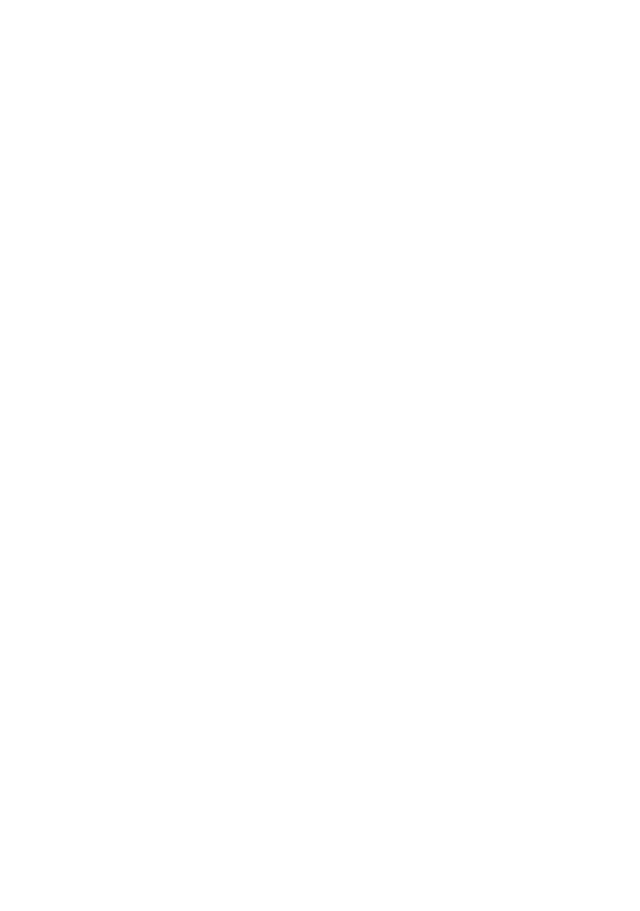
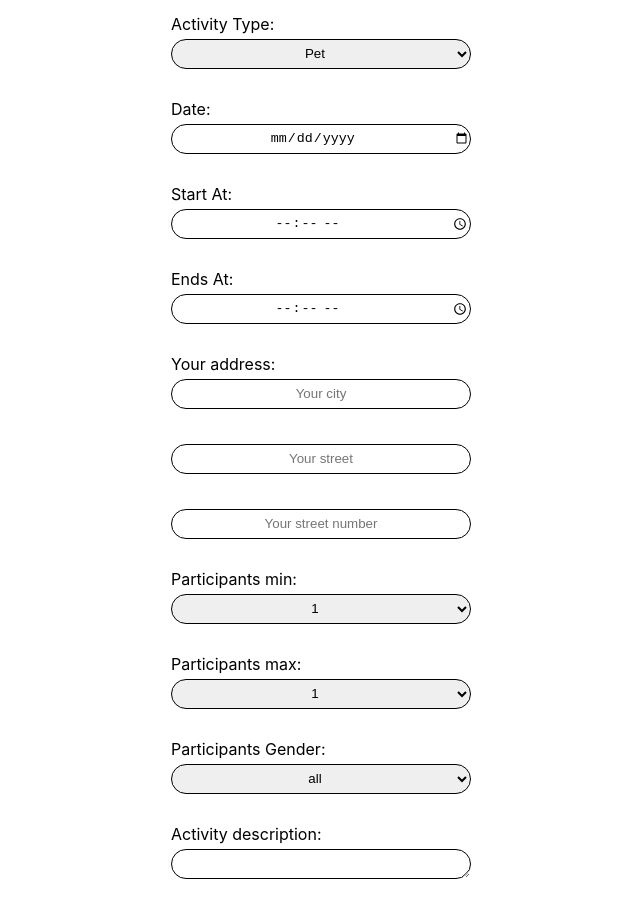
Before and after one commit to Omerl98/milab-app, a React (Create React App) app: page /newActivity in a window 1280 px wide. Before the commit this address had no page. Shown: the part 140-1051 px from the top of the page, without its empty margins (319-959 px from the left). Before the commit the page ends 800 px from the top, so only its background shows below. Built offline with nearby package versions, Linux system fonts and the light colour scheme.

Commit message:
fix some pages and CSS

```diff
--- a/src/App.js
+++ b/src/App.js
@@ -1,16 +1,14 @@
-import logo from './logo.svg';
-import './App.css';
+import logo from "./logo.svg";
+import "./App.css";
 import { Routes, Route, Link } from "react-router-dom";
-import { useState } from 'react';
+import { useState } from "react";
 import SignUp from "./signup.js";
 import SignUpSecond from "./SignUpSecond.js";
 import SignUpThird from "./SignUpThird.js";
 import SignUpFourth from "./SignUpFourth.js";
-
-
+import NewActivity from "./newActivity.js";
 
 function App() {
-
   // const [token, setToken] = useState();
 
   // if(!token) {
@@ -19,11 +17,17 @@ function App() {
 
   return (
     <Routes>
-        <Route path="/" element={<SignUp />} />
-        <Route path="/SignUpSecond" element={<SignUpSecond />}/>
-        <Route path="/SignUpThird" element={<SignUpThird />}/>
-        <Route path="/SignUpFourth" element={<SignUpFourth />}/>
-        <Route path='/home' render={() => {return <div> HERE </div>}}  />
+      <Route path="/" element={<SignUp />} />
+      <Route path="/SignUpSecond" element={<SignUpSecond />} />
+      <Route path="/SignUpThird" element={<SignUpThird />} />
+      <Route path="/SignUpFourth" element={<SignUpFourth />} />
+      <Route path="/newActivity" element={<NewActivity />} />
+      <Route
+        path="/home"
+        render={() => {
+          return <div> HERE </div>;
+        }}
+      />
     </Routes>
   );
 }
--- a/src/SignUpFourth.js
+++ b/src/SignUpFourth.js
@@ -2,9 +2,7 @@ import "./signup.css";
 import mainLogo from "./assets/mainLogo.png";
 import { useEffect, useState } from "react";
 import axios from "axios";
-import blueMan from "./assets/blueMan.png";
-import blueManFinishSign from "./assets/blueManFinishSign.png";
-
+import raiseHand from "./assets/raiseHand.png";
 
 function SignUpFourth() {
   const postReq = async () => {
@@ -22,20 +20,21 @@ function SignUpFourth() {
       });
   };
 
+  let styleButton = {
+    margin: "0px auto",
+    display: "block",
+  };
 
   return (
     <div className="container" id="SignUpFourth">
-      <div className="logo-wrapper">
-        <img src={blueManFinishSign} className="blueManFinishSign" />
-        <img src={blueMan} className="blueMan" />
+      <div className="">
+        <img src={raiseHand} className="raiseHand" alt="raiseHand" />
       </div>
-      <h2 id="Wonderful">Wonderful!</h2>
+      <h2>All Done!</h2>
 
-      <form className="hobbies-form" onSubmit="event.preventDefault();">
-        <button className="submit-button" type="button" onClick={postReq}>
+      <button style={styleButton} className="submit-button" type="button" onClick={postReq}>
         Start exploring
-        </button>
-      </form>
+      </button>
     </div>
   );
 }
--- a/src/SignUpThird.js
+++ b/src/SignUpThird.js
@@ -2,6 +2,8 @@ import "./signup.css";
 import mainLogo from "./assets/mainLogo.png";
 import { useEffect, useState } from "react";
 import axios from "axios";
+import { Link } from "react-router-dom";
+
 
 function SignUpThird() {
   let hobbies = [];
@@ -73,9 +75,11 @@ function SignUpThird() {
             value={hobby}
           />
         ))}
-        <button className="submit-button" type="button" onClick={postReq}>
-          Done
-        </button>
+        <Link className="submit-button" to={{ pathname: "/signupfourth" }}>
+          <button className="submit-button" type="button" onClick={postReq}>
+            Done
+          </button>
+        </Link>
       </form>
     </div>
   );
--- /dev/null
+++ b/src/newActivity.css
@@ -0,0 +1,54 @@
+* {
+  box-sizing: border-box;
+}
+
+.container {
+  margin: auto;
+  max-width: 400px;
+}
+
+.login-form {
+  display: flex;
+  flex-direction: column;
+  margin-top: 30px;
+}
+
+.new_Activity_form > input {
+  border-radius: 20px;
+  border: 1px solid black;
+  width: 300px;
+  margin: 5px 0px 30px 50px;
+  height: 30px;
+  text-align: center;
+}
+.new_Activity_form > select {
+  border-radius: 20px;
+  border: 1px solid black;
+  width: 300px;
+  margin: 5px 0px 30px 50px;
+  height: 30px;
+  text-align: center;
+}
+.new_Activity_form > textarea {
+  border-radius: 20px;
+  border: 1px solid black;
+  width: 300px;
+  margin: 5px 0px 30px 50px;
+  height: 30px;
+  text-align: center;
+}
+
+.new_Activity_form > label {
+  margin-left: 50px;
+}
+
+.submit_button {
+  border-radius: 25px;
+  border: 0px solid black;
+  width: 300px;
+  height: 40px;
+  margin: 5px 0px 30px 50px;
+  background-color: dodgerblue;
+  color: white;
+  cursor: pointer;
+}
--- /dev/null
+++ b/src/newActivity.js
@@ -0,0 +1,180 @@
+import "./newActivity.css";
+import { useEffect, useState } from "react";
+import { Link } from "react-router-dom";
+import axios from "axios";
+
+
+function NewActivity() {
+  const [title, setTitle] = useState("");
+  const [type, setType] = useState("all");
+  const [date, setDate] = useState("");
+  const [startAt, setStartAt] = useState("");
+  const [endsAt, setEndsAt] = useState("");
+  const [city, setCity] = useState("");
+  const [street, setStreet] = useState("");
+  const [streetNum, setStreetNum] = useState("");
+  const [participantsMin, setParticipantsMin] = useState("0");
+  const [participantsMax, setParticipantsMax] = useState("10");
+  const [participantsGender, setParticipantsGender] = useState("all");
+  const [activityDesc, setAtivityDesc] = useState("");
+
+  let activityType = [
+    "Pet",
+    "Sport",
+    "Yoga",
+    "Play date",
+    "fostering",
+    "Baking",
+    "Family",
+    "Walk",
+    "Cosmetic",
+    "Trip",
+    "Art",
+    "Dance",
+    "Fashion",
+    "Pilates",
+    "Cooking",
+    "Swim",
+    "Movies",
+    "Writing",
+  ];
+
+  const postReq = async () => {
+    await axios
+      .get("http://localhost:8080/createactivity", {
+        params: {
+          title: title,
+          type: type,
+          date: date,
+          startAt: startAt,
+          endsAt: endsAt,
+          city: city,
+          street: street,
+          street_num: streetNum,
+          participantsMin: participantsMin,
+          participantsMax: participantsMax,
+          participantsGender: participantsGender,
+          activityDesc: activityDesc,
+        },
+      })
+      .then(function (response) {
+        console.log(response);
+        console.log("created activity");
+      })
+      .catch(function (error) {
+        console.log(error);
+        console.log("ERROR with creating activity");
+      });
+  };
+  return (
+    <div className="container">
+      <h2>Create An activity</h2>
+
+      <form className="new_Activity_form" onsubmit="event.preventDefault();">
+        <label>Title:</label>
+        <input
+          type="text"
+          onChange={(event) => setTitle(event.target.value)}
+          name="title"
+        />
+
+        <label>Activity Type:</label>
+        <select onChange={(event) => setType(event.target.value)}>
+          {activityType.map((type) => {
+            return (
+              <option key={type} value={type}>
+                {type}
+              </option>
+            );
+          })}
+        </select>
+
+        <label>Date:</label>
+        <input
+          type="date"
+          onChange={(event) => setDate(event.target.value)}
+          name="date"
+        />
+
+        <label>Start At:</label>
+        <input
+          type="time"
+          onChange={(event) => setStartAt(event.target.value)}
+          name="startAt"
+        />
+
+        <label>Ends At:</label>
+        <input
+          type="time"
+          onChange={(event) => setEndsAt(event.target.value)}
+          name="endsAt"
+        />
+
+        <label>Your address:</label>
+        <input
+          type="text"
+          onChange={(event) => setCity(event.target.value)}
+          name="city"
+          placeholder="Your city"
+        />
+        <input
+          type="text"
+          onChange={(event) => setStreet(event.target.value)}
+          name="street"
+          placeholder="Your street"
+        />
+        <input
+          type="text"
+          onChange={(event) => setStreetNum(event.target.value)}
+          name="street_num"
+          placeholder="Your street number"
+        />
+
+        <label>Participants min:</label>
+        <select onChange={(event) => setParticipantsMin(event.target.value)}>
+          {[1, 2, 3, 4, 5, 6, 7, 8, 9, 10].map((num) => {
+            return (
+              <option key={num * 10} value={num}>
+                {num}
+                {num === 10 ? "+" : ""}
+              </option>
+            );
+          })}
+        </select>
+        <label>Participants max:</label>
+        <select onChange={(event) => setParticipantsMax(event.target.value)}>
+          {[1, 2, 3, 4, 5, 6, 7, 8, 9, 10].map((num) => {
+            return (
+              <option key={num - 10} value={num}>
+                {num}
+                {num === 10 ? "+" : ""}
+              </option>
+            );
+          })}
+        </select>
+        <label>Participants Gender:</label>
+        <select onChange={(event) => setParticipantsGender(event.target.value)}>
+          <option value={"all"}>all</option>
+          <option value={"men"}>Men</option>
+          <option value={"women"}>Women</option>
+        </select>
+
+        <label>Activity description:</label>
+        <textarea
+          name="activityDesc"
+          rows="4"
+          cols="50"
+          onChange={(event) => setAtivityDesc(event.target.value)}
+        ></textarea>
+
+        <Link className="submit_button" to={{ pathname: "/" }}>
+          <button className="submit-button" type="button" onClick={postReq}>
+            Create Activity
+          </button>
+        </Link>
+      </form>
+    </div>
+  );
+}
+
+export default NewActivity;
--- a/src/signup.css
+++ b/src/signup.css
@@ -92,9 +92,13 @@
     margin: auto;
 }
 
-#Wonderful{
-    margin-top: 100px;
+.raiseHand{
+    width: 200px;
+    display: block;
+    margin: auto;
 }
+
+
 
 .social-nav {
     margin-top: 30px;
--- a/src/signup.js
+++ b/src/signup.js
@@ -5,24 +5,22 @@ import fbIcon from "./assets/facebook.svg";
 import mainLogo from "./assets/mainLogo.png";
 import { Routes, Route, Link } from "react-router-dom";
 
-import {useEffect, useState} from "react";
+import { useEffect, useState } from "react";
 import axios from "axios";
 
-
-
 function SignUp() {
-
-    const [email,setEmail] = useState('');
-    const [password,setPassword] = useState('');
+  const [email, setEmail] = useState("");
+  const [password, setPassword] = useState("");
 
   const postReq = async () => {
-        console.log(password)
-        console.log(email)
-        await axios.get('http://localhost:8080/userSignUp', {
+    console.log(password);
+    console.log(email);
+    await axios
+      .get("http://localhost:8080/userSignUp", {
         params: {
           email: email,
-                password: password
-              }
+          password: password,
+        },
       })
       .then(function (response) {
         console.log(response);
@@ -34,27 +32,40 @@ function SignUp() {
   return (
     <div className="container">
       <div className="logo-wrapper">
-                <img src={mainLogo} className="logo-img"/>
+        <img src={mainLogo} className="logo-img" />
       </div>
 
       <form className="login-form" onsubmit="event.preventDefault();">
+        <label>Email Address</label>
+        <input
+          type="text"
+          onChange={(event) => setEmail(event.target.value)}
+          name="email"
+        />
+        <label>Password</label>
+        <input
+          type="text"
+          onChange={(event) => setPassword(event.target.value)}
+          name="password"
+        />
 
-                <label>Email Address</label>
-                <input type="text" onChange={event => setEmail(event.target.value)} name="email"/>
-                <label>Password</label>
-                <input type="text" onChange={event => setPassword(event.target.value)} name="password"/>
-
-                <Link className="submit-button" to={{pathname: '/signupsecond'}}><button className="submit-button" type="button" onClick={postReq} >Join the hood</button></Link>
-
-
+        <Link className="submit-button" to={{ pathname: "/signupsecond" }}>
+          <button className="submit-button" type="button" onClick={postReq}>
+            Join the hood
+          </button>
+        </Link>
       </form>
-            <p className="line-text"><span>OR</span></p>
+      <p className="line-text">
+        <span>OR</span>
+      </p>
       <div className="social-nav">
         <img src={fbIcon} className="icon fb-icon" />
         <img src={googleIcon} className="icon google-icon" />
         <img src={appleIcon} className="icon apple-icon" />
       </div>
-            <p className="sign-in-text">Already have an account? <a href="#">Sign in</a></p>
+      <p className="sign-in-text">
+        Already have an account? <a href="#">Sign in</a>
+      </p>
     </div>
   );
 }
```
Also changed, not shown: src/SignUpSecond.js (+7 -9 lines), src/assets/raiseHand.png (added), 1 other file (tests, documents, lock files or other folders). Lines whose indentation alone changed are shown as unchanged.
